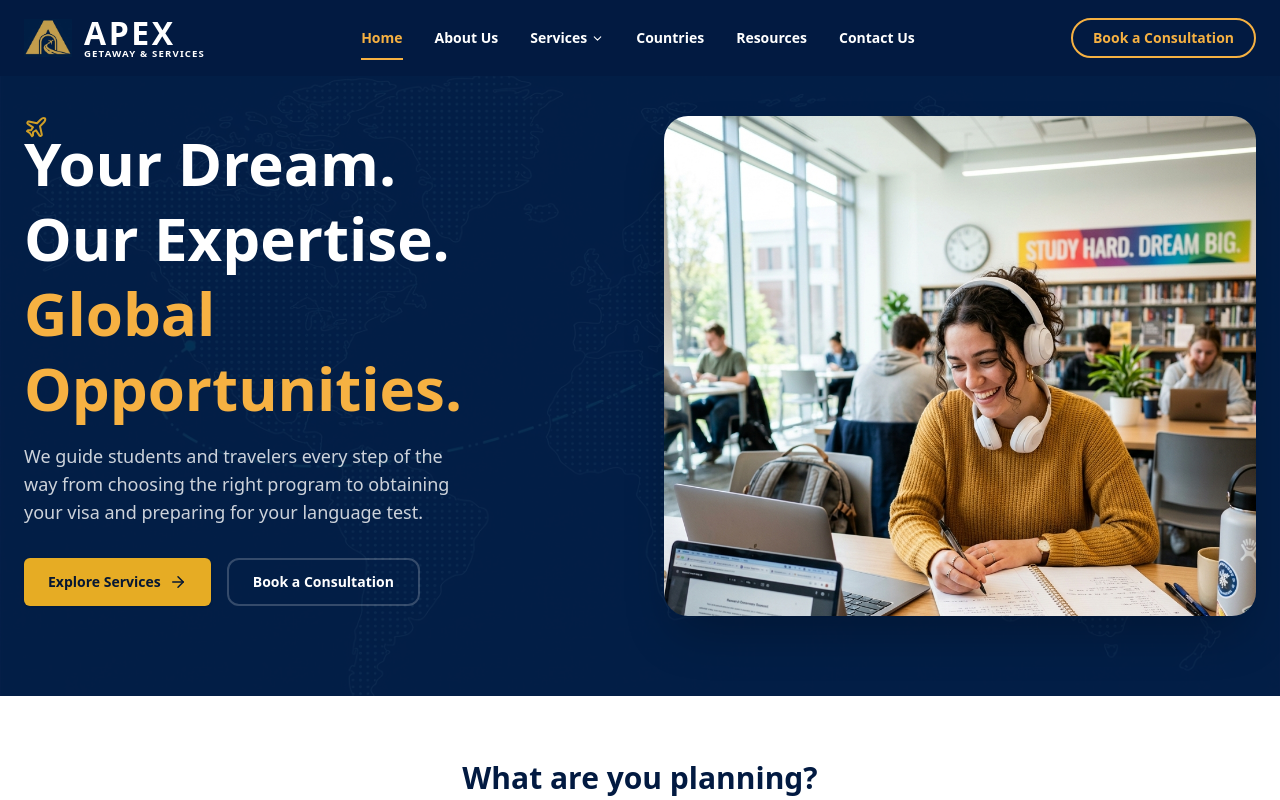
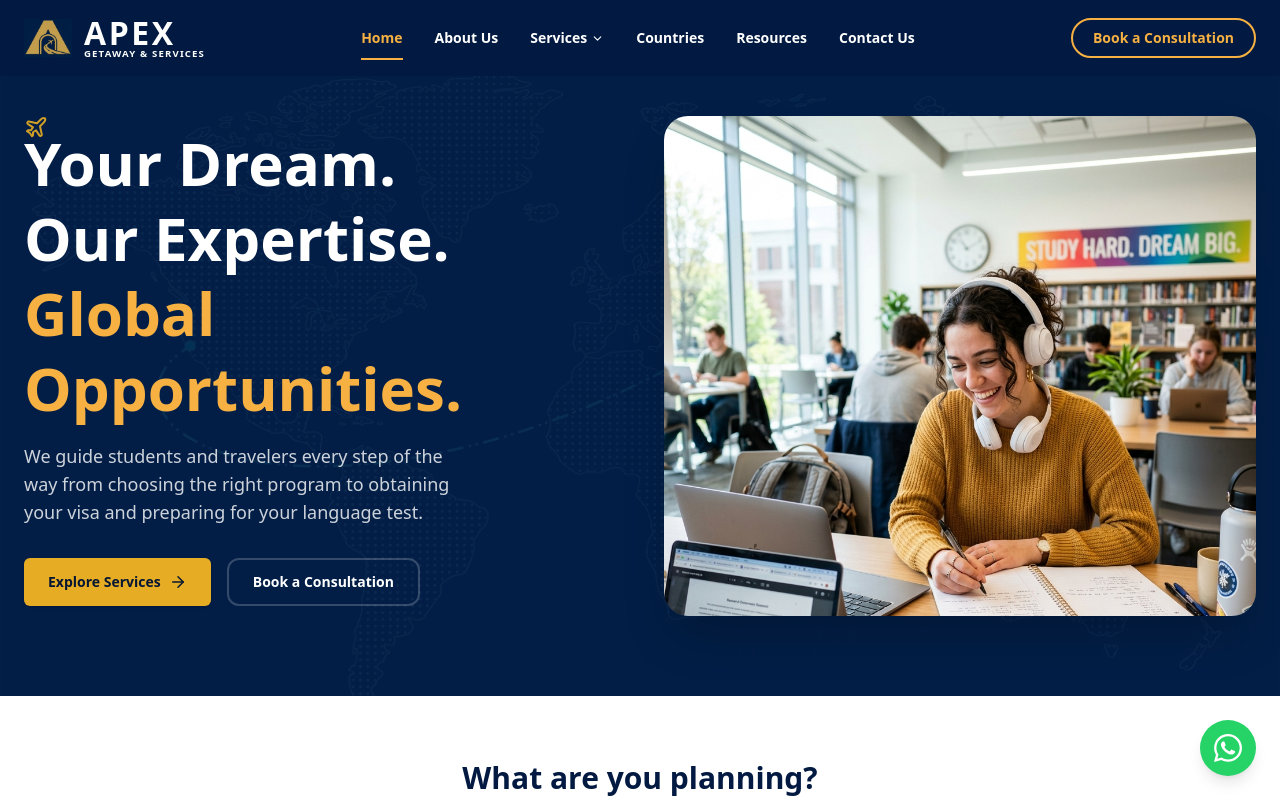
Before and after one commit to Jpflames/Apex-travel-space, a Next.js app: page / in a window 1280 px wide. Shown: the top 800 px of the page. Built offline with nearby package versions, Linux system fonts and the light colour scheme.

Commit message:
icon updated

```diff
--- a/src/app/layout.tsx
+++ b/src/app/layout.tsx
@@ -2,6 +2,7 @@
 import "./globals.css";
 import { Navbar } from "@/components/layout/Navbar";
 import { Footer } from "@/components/layout/Footer";
+import { FaWhatsapp } from "react-icons/fa";
 
 export const metadata: Metadata = {
   title: "APEX Getaway & Services",
@@ -20,6 +21,17 @@
           {children}
         </main>
         <Footer />
+
+        {/* Floating WhatsApp Button */}
+        <a
+          href="https://wa.me/2349072855744"
+          target="_blank"
+          rel="noopener noreferrer"
+          className="fixed bottom-6 right-6 z-50 flex h-14 w-14 items-center justify-center rounded-full bg-[#25D366] text-white shadow-lg transition-transform hover:scale-110 hover:shadow-xl"
+          aria-label="Chat on WhatsApp"
+        >
+          <FaWhatsapp size={32} />
+        </a>
       </body>
     </html>
   );
```
